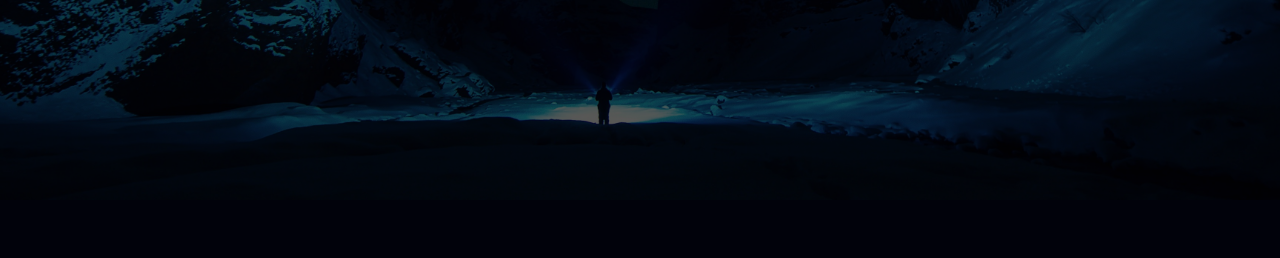
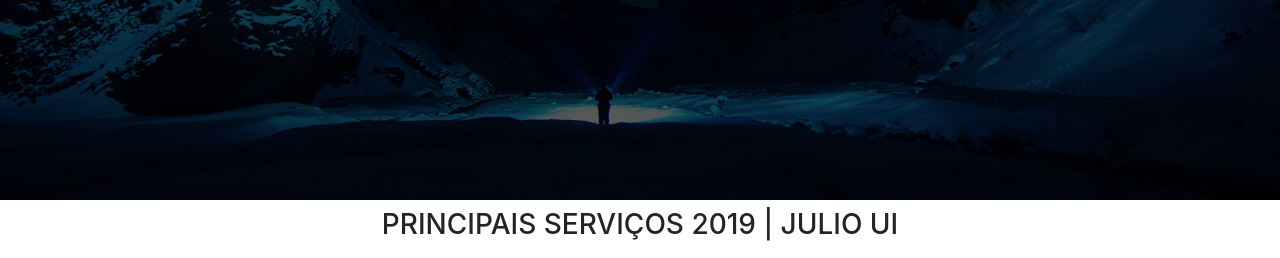
Before and after one commit to JulioFrontEnd/PHP-Itego, a PHP site: page / in a window 1280 px wide. Shown: the part 656-914 px from the top of the page. Before the commit the page ends 805 px from the top, so only its background shows below. Run offline with PHP 8.4, Linux system fonts and the light colour scheme.

Commit message:
Atualizando conteúdo

```diff
--- a/estilo.css
+++ b/estilo.css
@@ -1,3 +1,4 @@
+
 body, html {
   height: 100%;
 }
--- a/head.php
+++ b/head.php
@@ -10,6 +10,7 @@
 
     <!-- Bootstrap CSS -->
     <link rel="stylesheet" href="https://stackpath.bootstrapcdn.com/bootstrap/4.3.1/css/bootstrap.min.css" integrity="sha384-ggOyR0iXCbMQv3Xipma34MD+dH/1fQ784/j6cY/iJTQUOhcWr7x9JvoRxT2MZw1T" crossorigin="anonymous">
+    <link href="https://fonts.googleapis.com/css?family=Roboto:400,500,700&display=swap" rel="stylesheet">
     <link rel="stylesheet" type="text/css" href="<?= DOMINIO ?>/estilo.css">
   </head>
 
--- a/index.php
+++ b/index.php
@@ -21,6 +21,12 @@
 	</div>
 </div>
 
+<div class="d-flex justify-content-center p-2">
+	<h3>PRINCIPAIS SERVIÇOS 2019 | JULIO UI</h3>
+	<div class="">
+
+	</div>
+</div>
 
 
 
```
